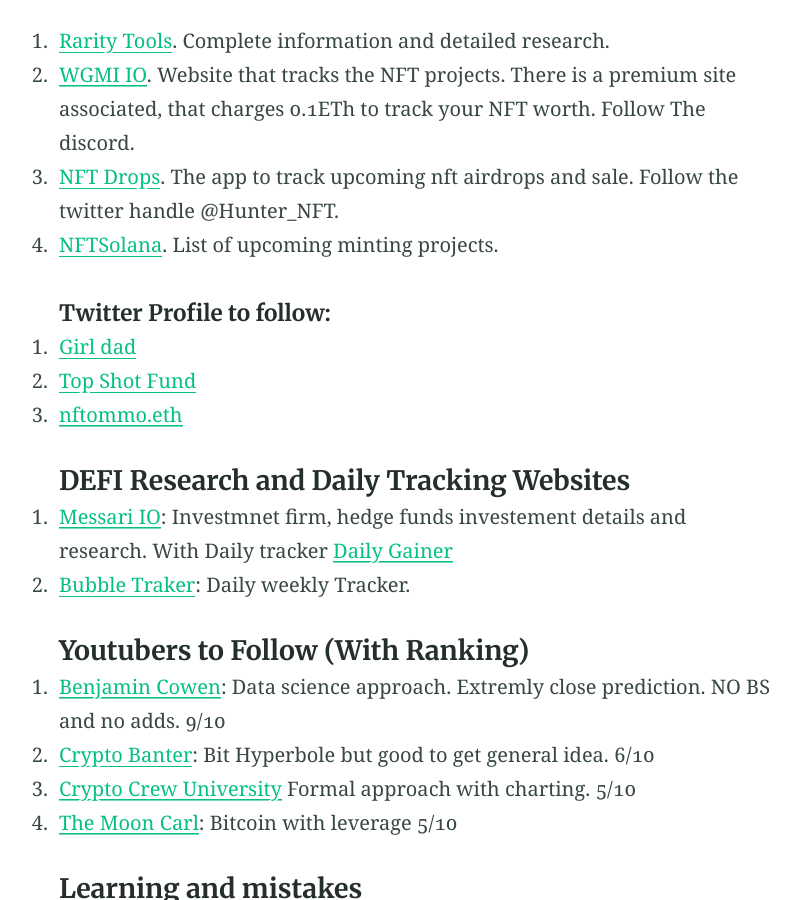
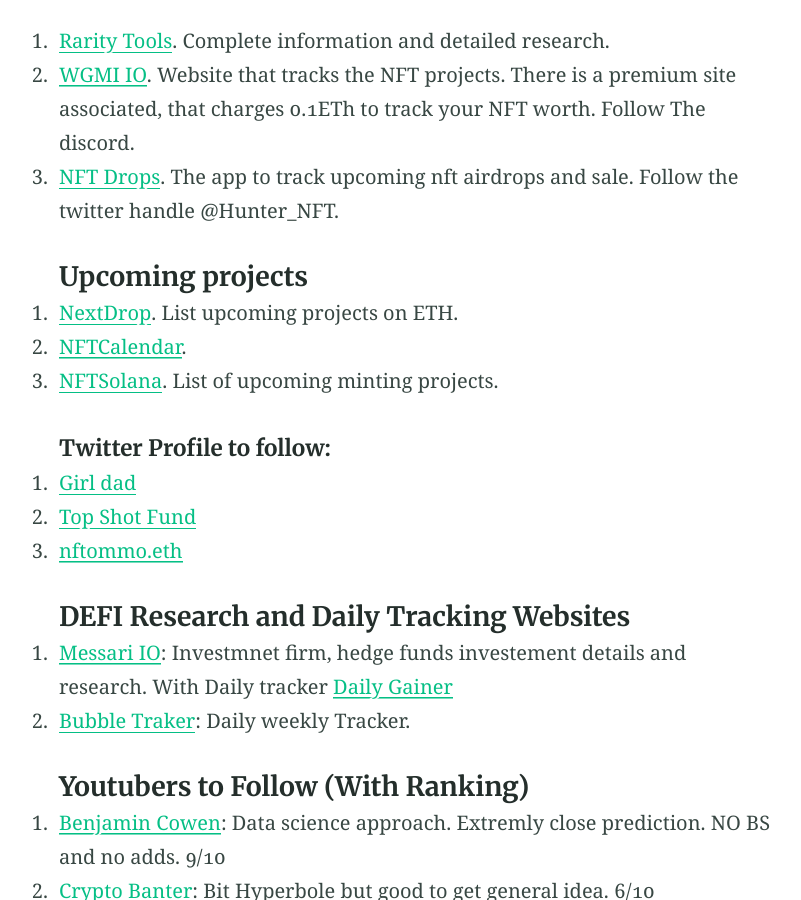
Before and after one commit to cryptophds/cryptophds.github.io, a Jekyll site: the page built from crypto.md, in a window 1280 px wide and 900 px high, scrolled down 308 px. Shown: the whole window, without its empty margins (224-1025 px from the left). Built offline with Jekyll 4.4.1, drawn with Linux system fonts in a browser that asks for light colours.

Commit message:
Updated the listing palces nft

```diff
--- a/crypto.md
+++ b/crypto.md
@@ -20,7 +20,13 @@ The first of the three is taken from the YouTube Channel [MDNFT](https://www.you
 3. [NFT Drops](https://niftydrops.io/). The app to track upcoming nft airdrops and sale.
     Follow the twitter handle @Hunter_NFT.
 
-4. [NFTSolana](https://nftsolana.io/events/list/). List of upcoming minting projects.
+#### Upcoming projects
+
+1. [NextDrop](https://nextdrop.is/). List upcoming projects on ETH.
+
+2. [NFTCalendar](https://nftcalendar.io/).
+
+3. [NFTSolana](https://nftsolana.io/events/list/). List of upcoming minting projects.
 
 ##### Twitter Profile to follow:
 1. [Girl dad](https://twitter.com/girldadNFT)
```
